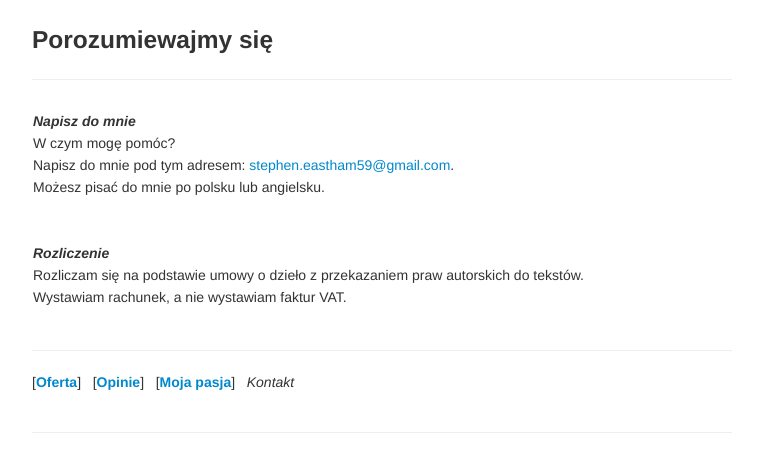
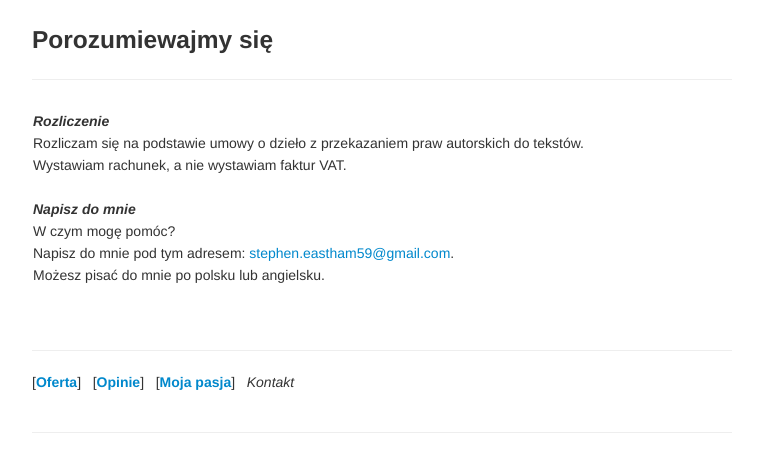
Before and after one commit to StephenEastham/StephenEastham.github.io, a Jekyll site: the page built from pages/kontakt.md, in a window 1280 px wide. Shown: the top 472 px of the page, without its empty margins (258-1021 px from the left). Built offline with Jekyll 4.4.1, drawn with Linux system fonts in a browser that asks for light colours; part of the change alters nothing that is shown.

```diff
--- a/pages/kontakt.md
+++ b/pages/kontakt.md
@@ -3,6 +3,12 @@ layout: page
 title: Porozumiewajmy się
 description:
 ---
+
+---------|
+<em markdown="1">__Rozliczenie__</em> |
+Rozliczam się na podstawie umowy o dzieło z przekazaniem praw autorskich do tekstów. |
+Wystawiam rachunek, a nie wystawiam faktur VAT. |
+|
 
 ---------|
 <em markdown="1">__Napisz do mnie__</em> |
@@ -12,12 +18,5 @@ Możesz pisać do mnie po polsku lub angielsku. |
 |
 |
 
-
----------|
-<em markdown="1">__Rozliczenie__</em> |
-Rozliczam się na podstawie umowy o dzieło z przekazaniem praw autorskich do tekstów. |
-Wystawiam rachunek, a nie wystawiam faktur VAT. |
-|
-
 ---
 [[__Oferta__](https://smoothenglish.com)] &#xA0;  [[__Opinie__](../pages/opinie.html)] &#xA0;  [[__Moja pasja__](../pages/pasja.html)]  &#xA0;  _Kontakt_
```
